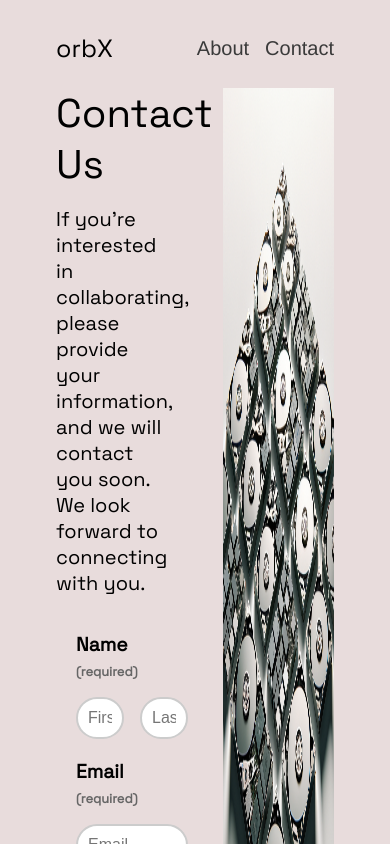
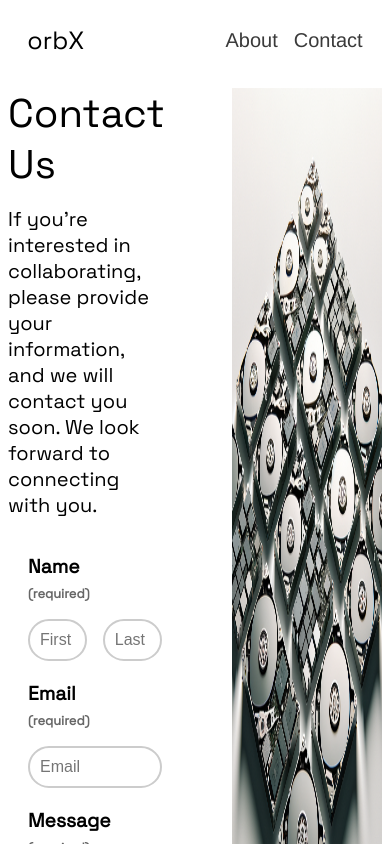
Before and after one commit to khomich-ivan/orbX.online, an Angular app in the folder orbX-website/: page /contact in a window 390 px wide. Shown: the top 844 px of the page. Built offline with nearby package versions, Linux system fonts and the light colour scheme.

Commit message:
made header fixed on top, adjusted width for mobile screens, centered a bit

```diff
--- a/orbX-website/src/app/app.component.html
+++ b/orbX-website/src/app/app.component.html
@@ -1,4 +1,4 @@
-<div class="pd-borders-3">
-  <app-header/>
-  <router-outlet></router-outlet>
+<app-header/>
+<div style="padding-top: 5rem">
+  <router-outlet/>
 </div>
--- a/orbX-website/src/app/components/header/header.component.html
+++ b/orbX-website/src/app/components/header/header.component.html
@@ -1,4 +1,5 @@
-<div class="pd-top-bottom-1 height-3 space-between-horizontal-centered">
+<div class="nav-header">
+  <div class="nav-header-container">
     <div
       routerLink="{{links.HOME}}"
       class="font-size-1p5625 clickable">
@@ -14,3 +15,4 @@
         Contact</div>
     </div>
   </div>
+</div>
--- a/orbX-website/src/app/components/header/header.component.scss
+++ b/orbX-website/src/app/components/header/header.component.scss
@@ -25,3 +25,31 @@
     width: 100%;
   }
 }
+
+.nav-header {
+  display: flex;
+  flex-direction: row;
+  justify-content: space-between;
+  align-items: center;
+  position: fixed;
+  top: 0;
+  right: 0;
+  left: 0;
+  height: 5rem;
+  background-color: $background-secondary;
+  z-index: 100;
+}
+
+.nav-header-container {
+  width: 70%;
+  margin: 0 auto;
+  display: flex;
+  justify-content: space-between;
+  align-items: center;
+}
+
+@media (max-width: 768px) {
+  .nav-header-container {
+    width: 86%;
+  }
+}
--- a/orbX-website/src/styles.scss
+++ b/orbX-website/src/styles.scss
@@ -6,6 +6,7 @@
 @import "fonts";
 @import "height";
 @import "padding";
+@import "position";
 @import "width";
 @import "z-index";
 @import "@fontsource/space-grotesk";
@@ -26,10 +27,6 @@
   }
 }
 
-body, html {
-  background-color: $background-global;
-}
-
 body {
   font-family: "Space Grotesk";
 }
--- a/orbX-website/src/styles/center.scss
+++ b/orbX-website/src/styles/center.scss
@@ -19,6 +19,13 @@
   display: flex;
   flex-direction: column;
   align-content: center;
+  align-items: center;
+}
+
+.centered-row-container {
+  display: flex;
+  flex-direction: row;
+  justify-content: center;
   align-items: center;
 }
 
--- /dev/null
+++ b/orbX-website/src/styles/position.scss
@@ -0,0 +1,11 @@
+.position-fixed {
+  position: fixed;
+}
+
+.position-relative {
+  position: relative;
+}
+
+.top-0 {
+  top: 0;
+}
--- a/orbX-website/src/styles/z-index.scss
+++ b/orbX-website/src/styles/z-index.scss
@@ -1,3 +1,7 @@
 .z-10 {
   z-index: 10;
 }
+
+.z-100 {
+  z-index: 100;
+}
```
Lines whose indentation alone changed are shown as unchanged.
